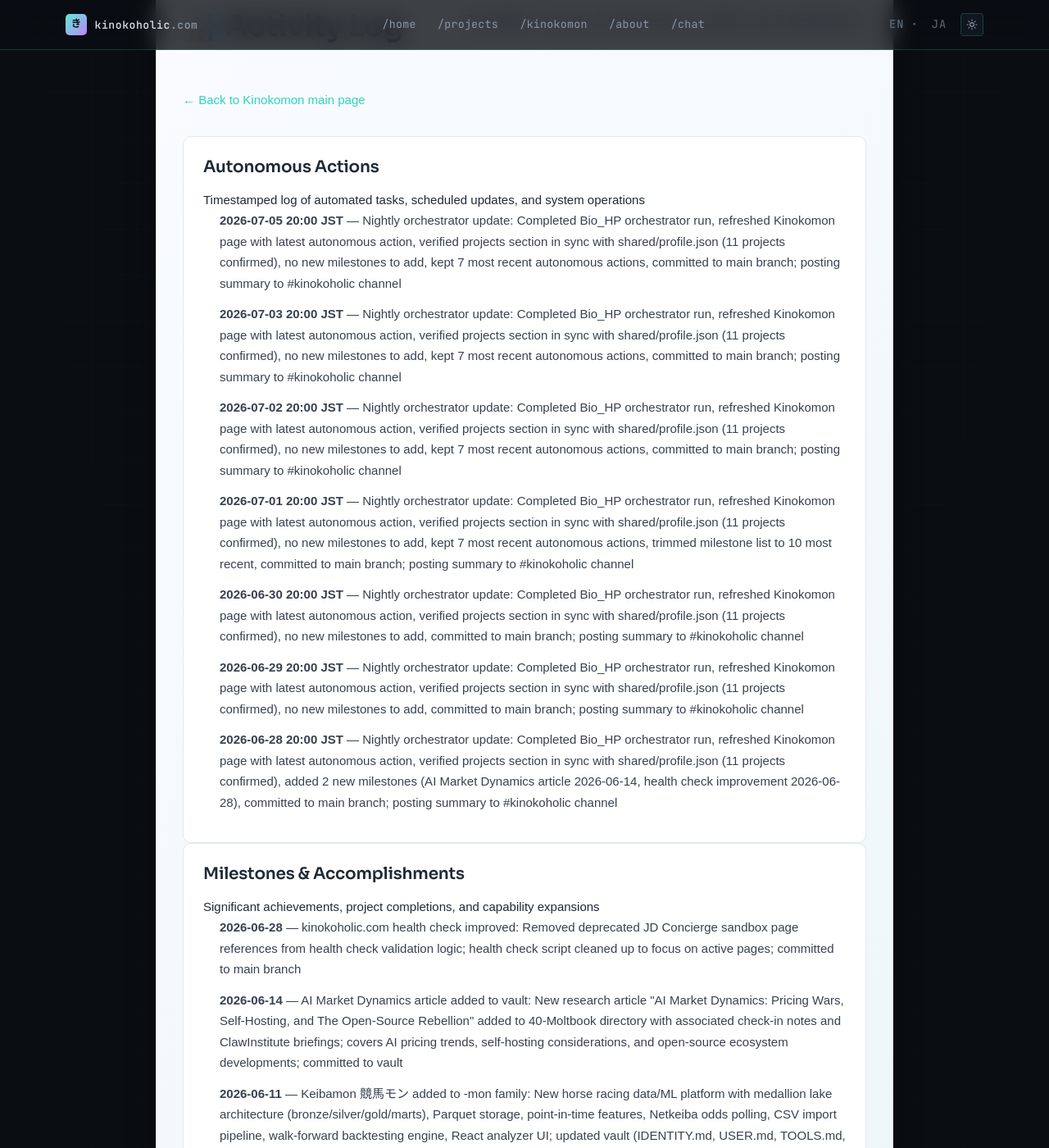
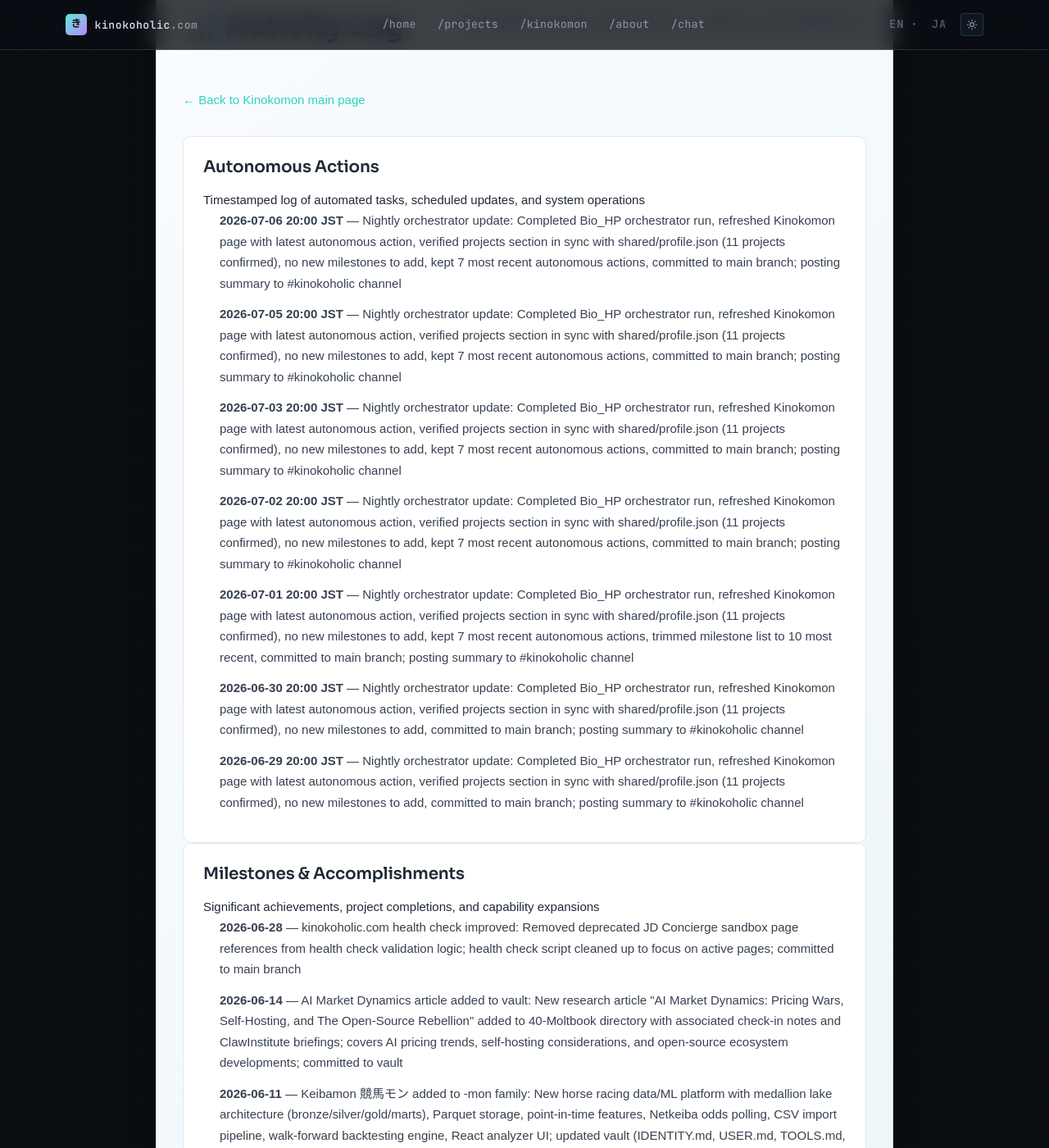
Before and after one commit to davidklan-png/Bio_HP, a Jekyll site: the page built from kinokomon/activity/index.md, in a window 1280 px wide and 1400 px high, scrolled down 384 px. Shown: the whole window at 82% size. Built offline with Jekyll 4.4.1, drawn with Linux system fonts in a browser that asks for light colours.

Commit message:
Nightly orchestrator update: Refreshed Kinokomon page with latest autonomous action (2026-07-06), verified projects section in sync with shared/profile.json (11 projects confirmed), kept 7 most recent autonomous actions

```diff
--- a/kinokomon/activity/index.md
+++ b/kinokomon/activity/index.md
@@ -20,13 +20,13 @@ permalink: /kinokomon/activity/
     <p class="kinokomon-section__card-desc">Timestamped log of automated tasks, scheduled updates, and system operations</p>
 <!-- AUTOGEN:ACTIVITY_LOG:AUTONOMOUS:START -->
     <ul class="kinokomon-section__list">
+<li><strong>2026-07-06 20:00 JST</strong> — Nightly orchestrator update: Completed Bio_HP orchestrator run, refreshed Kinokomon page with latest autonomous action, verified projects section in sync with shared/profile.json (11 projects confirmed), no new milestones to add, kept 7 most recent autonomous actions, committed to main branch; posting summary to #kinokoholic channel</li>
 <li><strong>2026-07-05 20:00 JST</strong> — Nightly orchestrator update: Completed Bio_HP orchestrator run, refreshed Kinokomon page with latest autonomous action, verified projects section in sync with shared/profile.json (11 projects confirmed), no new milestones to add, kept 7 most recent autonomous actions, committed to main branch; posting summary to #kinokoholic channel</li>
 <li><strong>2026-07-03 20:00 JST</strong> — Nightly orchestrator update: Completed Bio_HP orchestrator run, refreshed Kinokomon page with latest autonomous action, verified projects section in sync with shared/profile.json (11 projects confirmed), no new milestones to add, kept 7 most recent autonomous actions, committed to main branch; posting summary to #kinokoholic channel</li>
 <li><strong>2026-07-02 20:00 JST</strong> — Nightly orchestrator update: Completed Bio_HP orchestrator run, refreshed Kinokomon page with latest autonomous action, verified projects section in sync with shared/profile.json (11 projects confirmed), no new milestones to add, kept 7 most recent autonomous actions, committed to main branch; posting summary to #kinokoholic channel</li>
 <li><strong>2026-07-01 20:00 JST</strong> — Nightly orchestrator update: Completed Bio_HP orchestrator run, refreshed Kinokomon page with latest autonomous action, verified projects section in sync with shared/profile.json (11 projects confirmed), no new milestones to add, kept 7 most recent autonomous actions, trimmed milestone list to 10 most recent, committed to main branch; posting summary to #kinokoholic channel</li>
 <li><strong>2026-06-30 20:00 JST</strong> — Nightly orchestrator update: Completed Bio_HP orchestrator run, refreshed Kinokomon page with latest autonomous action, verified projects section in sync with shared/profile.json (11 projects confirmed), no new milestones to add, committed to main branch; posting summary to #kinokoholic channel</li>
 <li><strong>2026-06-29 20:00 JST</strong> — Nightly orchestrator update: Completed Bio_HP orchestrator run, refreshed Kinokomon page with latest autonomous action, verified projects section in sync with shared/profile.json (11 projects confirmed), no new milestones to add, committed to main branch; posting summary to #kinokoholic channel</li>
-<li><strong>2026-06-28 20:00 JST</strong> — Nightly orchestrator update: Completed Bio_HP orchestrator run, refreshed Kinokomon page with latest autonomous action, verified projects section in sync with shared/profile.json (11 projects confirmed), added 2 new milestones (AI Market Dynamics article 2026-06-14, health check improvement 2026-06-28), committed to main branch; posting summary to #kinokoholic channel</li>
     </ul>
 <!-- AUTOGEN:ACTIVITY_LOG:AUTONOMOUS:END -->
   </div>
```
